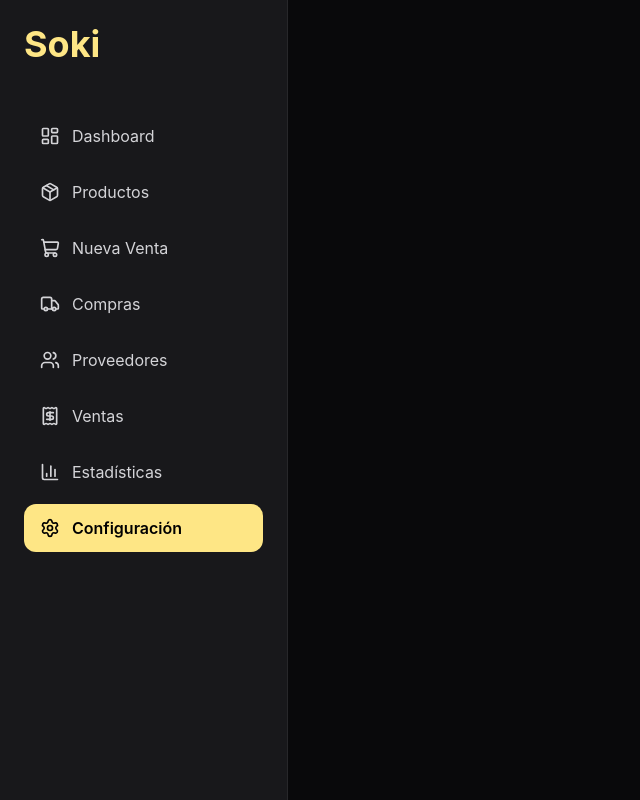
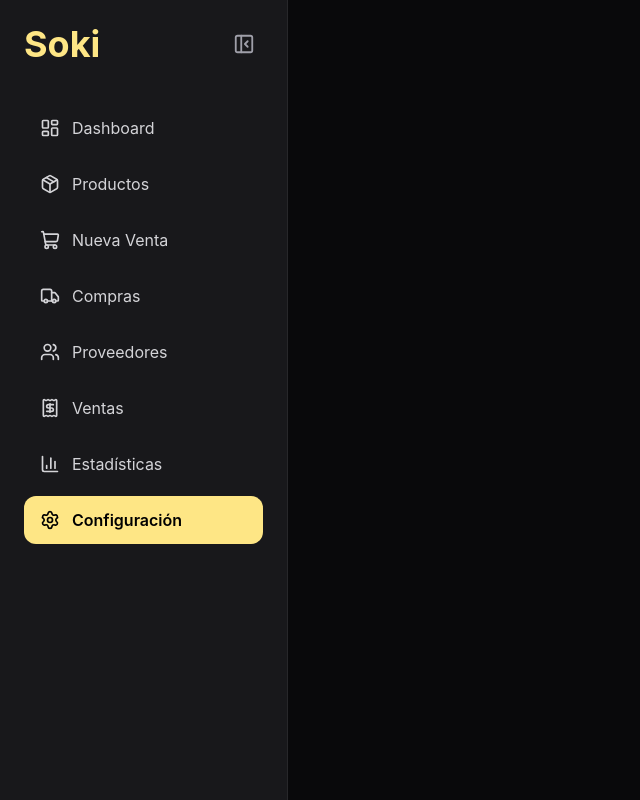
Before and after one commit to bennjamartinez-ai/soki-app, a React (Vite) app: page /settings in a window 1280 px wide. Shown: the whole page, without its empty margins (0-640 px from the left). Built offline with nearby package versions, Linux system fonts and the light colour scheme.

Commit message:
Descripción del cambio

```diff
--- a/src/App.jsx
+++ b/src/App.jsx
@@ -15,13 +15,15 @@ function App() {
     <InventoryProvider>
       <BrowserRouter>
 
-        <div className="flex min-h-screen bg-zinc-950 text-white">
+        <div className="min-h-screen bg-zinc-950 text-white">
 
-          <Sidebar />
+        <div className="flex">
 
-          <main className="flex-1 p-8">
+        <Sidebar />
 
-            <Routes>
+       <main className="flex-1 p-4 md:p-6 lg:p-8 overflow-x-auto">
+
+      <Routes>
 
               <Route
                 path="/"
@@ -59,11 +61,13 @@ function App() {
 
             </Routes>
 
-          </main>
+              </main>
+
+          </div>
 
         </div>
 
-      </BrowserRouter>
+    </BrowserRouter>
     </InventoryProvider>
   );
 }
--- a/src/components/Sidebar.jsx
+++ b/src/components/Sidebar.jsx
@@ -10,6 +10,8 @@ import {
 } from "lucide-react";
 
 import { NavLink } from "react-router-dom";
+import { useState } from "react";
+import { PanelLeftClose, PanelLeftOpen } from "lucide-react";
 
 const menu = [
   {
@@ -55,14 +57,41 @@ const menu = [
 ];
 
 export default function Sidebar() {
+
+  const [collapsed, setCollapsed] = useState(false);
+
   return (
-    <aside className="w-72 min-h-screen border-r border-zinc-800 bg-zinc-900 p-6">
+ <aside
+  className={`${
+    collapsed ? "w-20 p-3" : "w-72 p-6"
+  } min-h-screen border-r border-zinc-800 bg-zinc-900 transition-all duration-300`}
+>
+      <div className="mb-10 flex items-center justify-between">
 
-      <h1 className="mb-12 text-4xl font-bold text-amber-200">
+  {!collapsed && (
+    <h1 className="text-4xl font-bold text-amber-200">
       Soki
     </h1>
+  )}
 
-      <nav className="space-y-2">
+  <button
+    onClick={() => setCollapsed(!collapsed)}
+    className="rounded-lg p-2 text-zinc-400 hover:bg-zinc-800 hover:text-white"
+  >
+    {collapsed ? (
+      <PanelLeftOpen size={22} />
+    ) : (
+      <PanelLeftClose size={22} />
+    )}
+  </button>
+
+</div>
+
+      <nav
+  className={`${
+    collapsed ? "space-y-4" : "space-y-2"
+  }`}
+>
 
         {menu.map((item) => {
 
@@ -74,7 +103,9 @@ export default function Sidebar() {
             key={item.path}
             to={item.path}
             className={({ isActive }) =>
-                `flex items-center gap-3 rounded-xl px-4 py-3 transition-all duration-200 ${
+              `flex items-center ${
+                collapsed ? "justify-center" : "justify-start gap-3"
+              } w-full rounded-xl px-4 py-3 transition-all duration-200 ${
                 isActive
                   ? "bg-amber-200 font-semibold text-black"
                   : "text-zinc-300 hover:bg-zinc-800 hover:text-white"
@@ -82,9 +113,13 @@ export default function Sidebar() {
             }
           >
 
-              <Icon size={20} />
+            <Icon className="flex-shrink-0" size={20} />
 
+            {!collapsed && (
+              <span className="whitespace-nowrap">
                 {item.name}
+              </span>
+            )}
 
           </NavLink>
 
--- a/src/pages/Dashboard.jsx
+++ b/src/pages/Dashboard.jsx
@@ -56,7 +56,7 @@ console.log("Domingo:", sunday);
 
       </div>
 
-      <div className="grid grid-cols-4 gap-6">
+      <div className="grid grid-cols-1 gap-4 sm:grid-cols-2 xl:grid-cols-4">
 
         <StatCard
           title="Ingresos semanales"
```
Lines whose indentation alone changed are shown as unchanged.
